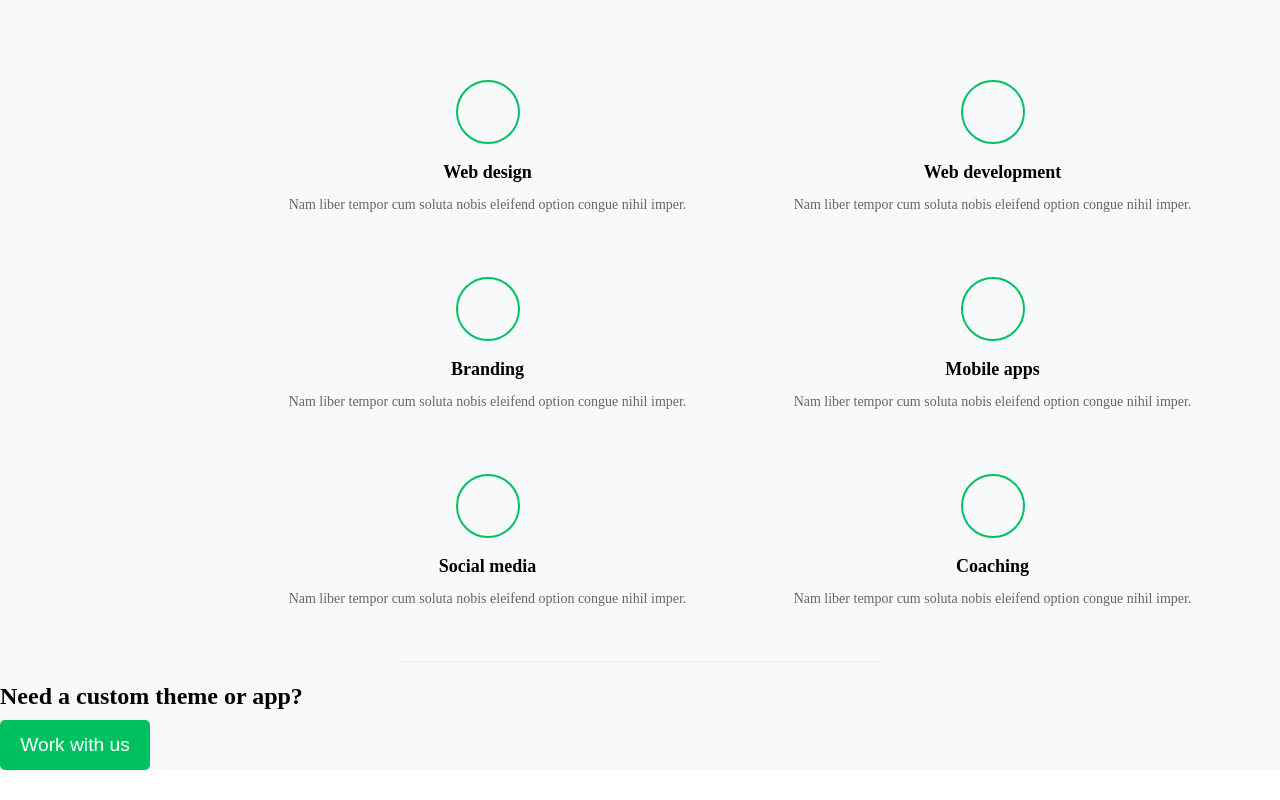
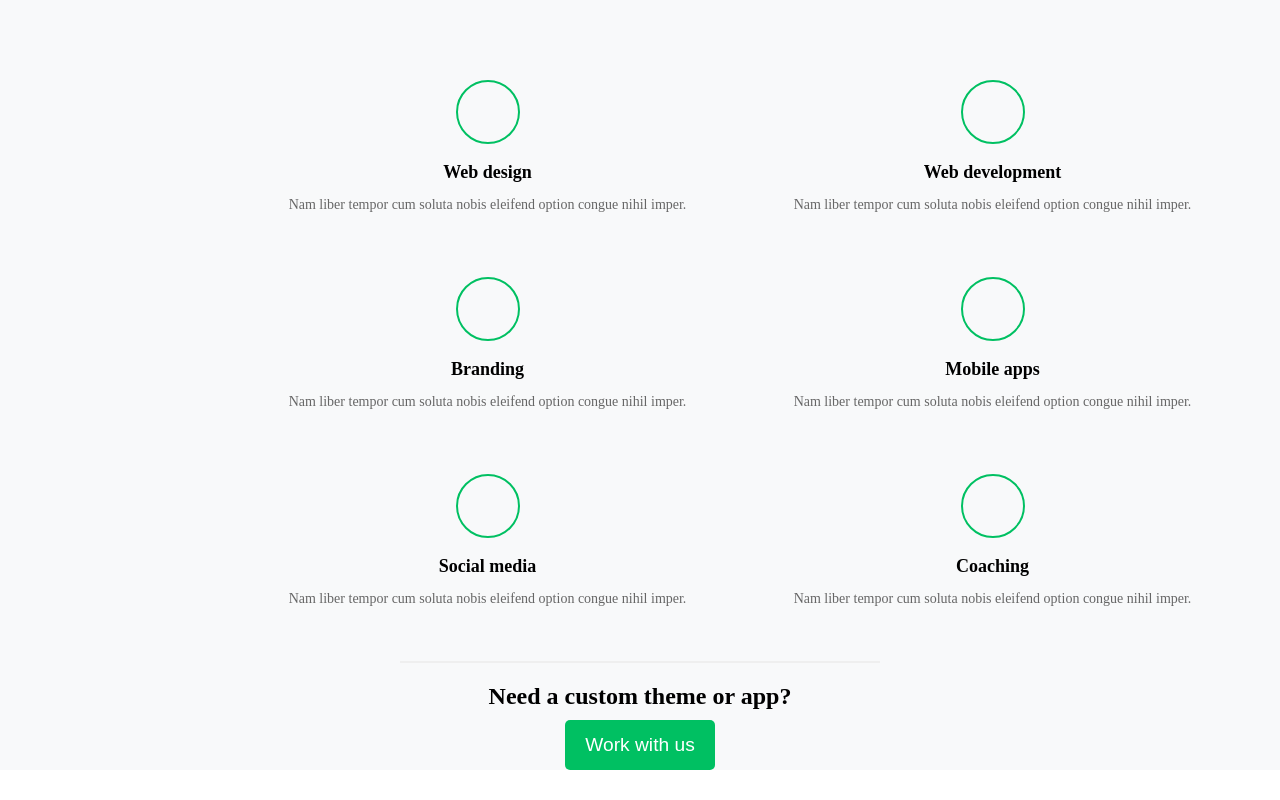
Before and after one commit to iamdeyg/union-website-clone, a plain HTML site: page index.html in a window 1280 px wide. Shown: the part 3667-4467 px from the top of the page. Drawn offline with Linux system fonts and the light colour scheme.

Commit message:
added more content

```diff
--- a/assets/CSS/index.css
+++ b/assets/CSS/index.css
@@ -246,8 +246,8 @@ section p {
 }
 
 .workdiv {
-  justify-content: center; /* Centers horizontally */
-  align-items: center;
+  align-items: center; /* Centers content inside the div */
+  text-align: center;
 }
 /* Responsive design */
 @media (max-width: 768px) {
```
